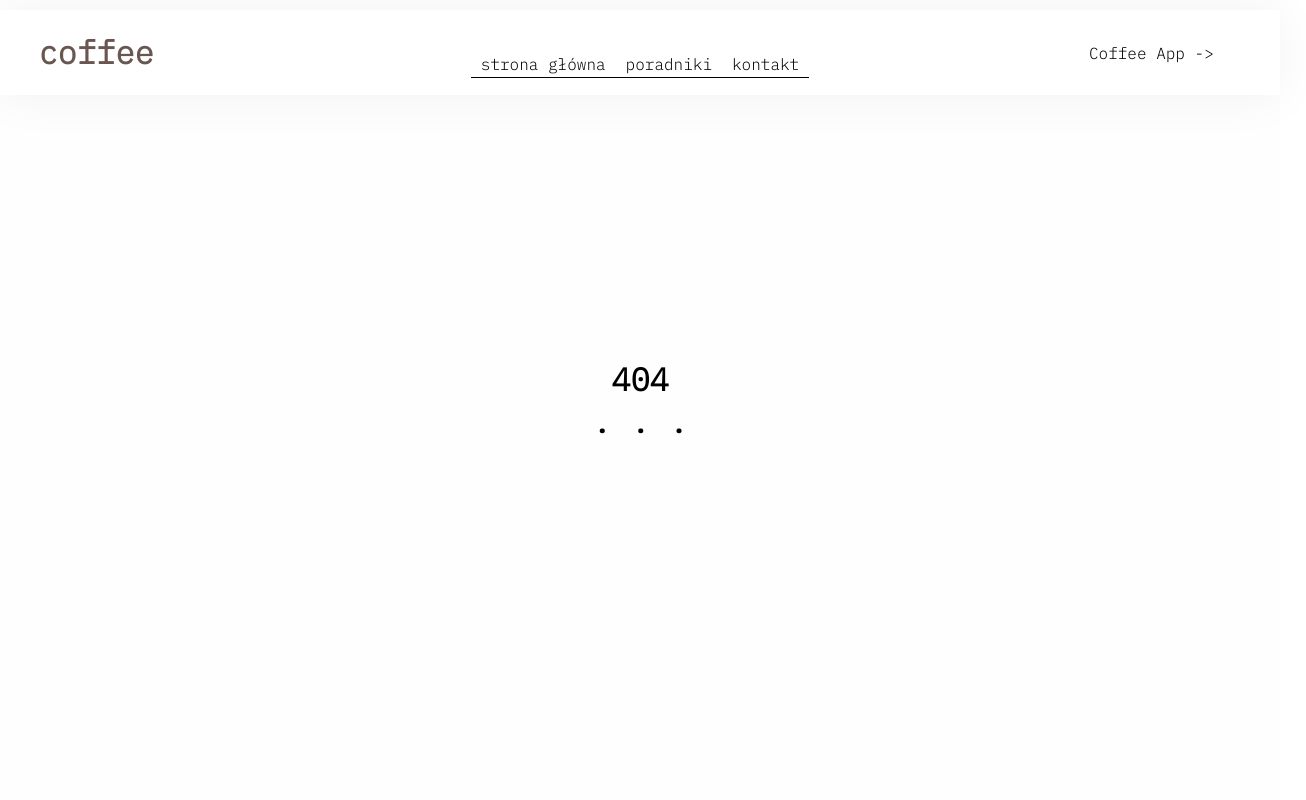
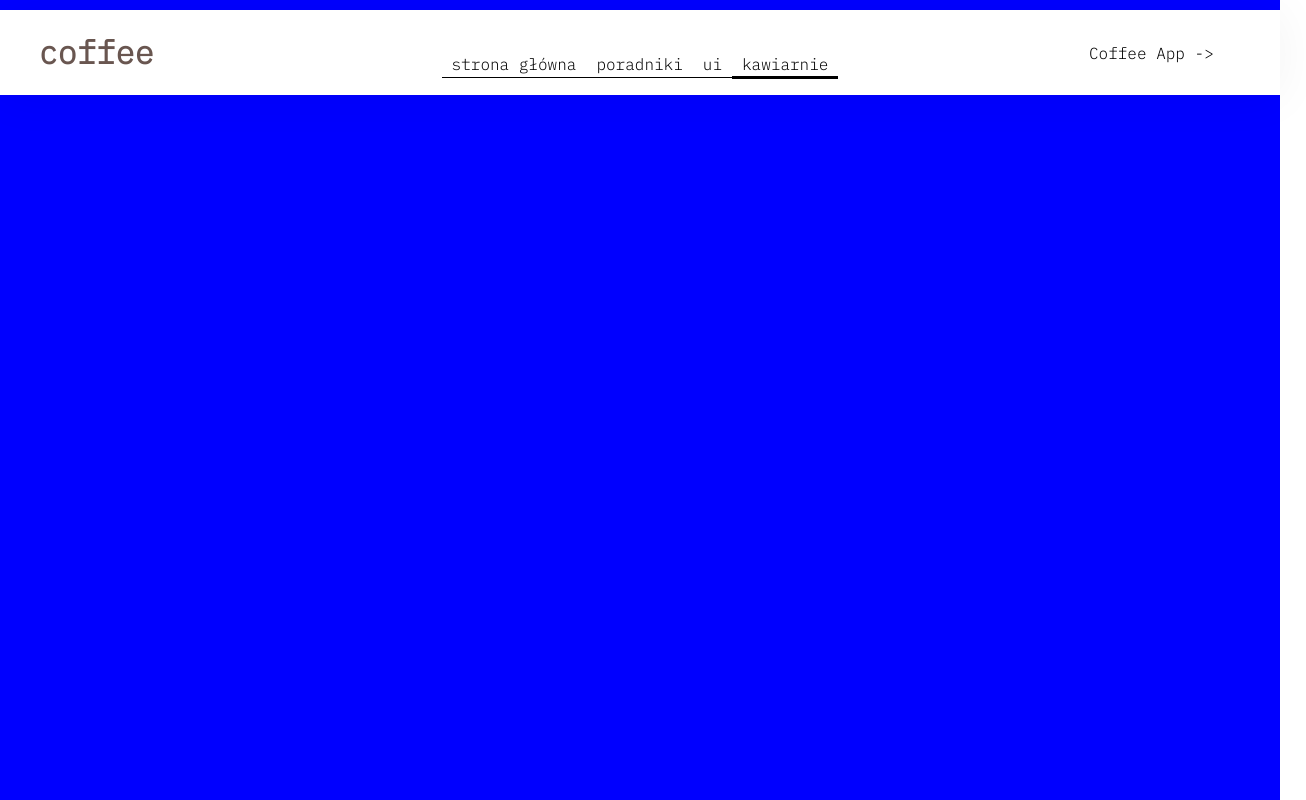
Before and after one commit to kaczmarekdaniel/coffeespots, a React (Create React App) app: page /coffeeshops in a window 1280 px wide. Before the commit this address had no page. Shown: the top 800 px of the page, 1306 px wide, since content can reach past the window. Built offline with nearby package versions, Linux system fonts and the light colour scheme.

Commit message:
landing page styling

```diff
--- a/src/App.js
+++ b/src/App.js
@@ -7,6 +7,8 @@ import LandingPage from "./pages/LandingPage/LandingPage";
 import Error404 from "./pages/Error404/Error404";
 import ComponentsShowOff from "./pages/ComponentsShowOff/ComponentsShowOff";
 import Footer from "./features/Footer/Footer";
+import Guides from "./pages/Guides/Guides";
+import Coffeeshops from "./pages/Coffeeshops/Coffeeshops";
 const ContentContainer = styled.div`
   height: 90vh;
   background-color: lightgray;
@@ -21,9 +23,10 @@ function App() {
         <Navigation />{" "}
         <Routes>
           <Route path="/" exact element={<LandingPage />} />
-          <Route path="/components" exact element={<ComponentsShowOff />} />
+          <Route path="components" exact element={<ComponentsShowOff />} />
 
-          <Route path="about" element={<p>about</p>} />
+          <Route path="guides" element={<Guides />} />
+          <Route path="coffeeshops" element={<Coffeeshops />} />
 
           <Route path="*" element={<Error404 />} />
         </Routes>
--- a/src/components/ArrowButton/ArrowButton.js
+++ b/src/components/ArrowButton/ArrowButton.js
@@ -9,6 +9,8 @@ justify-content: flex-end;
 align-items: center;
   width: auto;
   height: 50px;
+  cursor: pointer;
+
   background-color: transparent;
   border: 2px solid black;
   position: relative;
--- a/src/components/Article/Article.js
+++ b/src/components/Article/Article.js
@@ -10,7 +10,13 @@ const Wrapper = styled.div`
     font-size: 32px;
     font-weight: 500;
     cursor: pointer;
+    transition: all 0.2s cubic-bezier(0.61, 0.07, 0.23, 0.89);
   }
+
+  h1:hover {
+    letter-spacing: 0.5px;
+  }
+
   p {
     font-size: 14px;
     font-weight: 500;
--- a/src/components/NavButton/NavButton.js
+++ b/src/components/NavButton/NavButton.js
@@ -13,6 +13,7 @@ const Wrapper = styled(NavLink)`
   padding: 2px 10px 3px 10px;
   text-decoration: none;
   color: black;
+  white-space: nowrap;
   &.active {
     position: relative;
     z-index: 10;
--- a/src/features/Footer/Footer.js
+++ b/src/features/Footer/Footer.js
@@ -18,7 +18,7 @@ const Wrapper = styled.div`
     position: absolute;
     top: 0;
     left: 0;
-    width: 102vw;
+    width: 100%;
     height: 100%;
     content: "";
     background: #333436;
@@ -60,7 +60,7 @@ const Footer = (props) => {
         <Link to="/articles">Poradniki</Link>
         <Link to="/app">Szukaj kawiarni</Link>
       </Section>
-      <Section>2</Section>
+      <Section>Daniel Kaczmarek</Section>
     </Wrapper>
   );
 };
--- a/src/features/Navigation/Navigation.js
+++ b/src/features/Navigation/Navigation.js
@@ -43,8 +43,9 @@ const Navigation = (props) => {
       </Logo>
       <NavBar className="flexRow">
         <NavButton text={"strona główna"} target={"/"} />
-        <NavButton text={"poradniki"} target={"/tutorials"} />
-        <NavButton text={"kontakt"} target={"/contact"} />
+        <NavButton text={"poradniki"} target={"/guides"} />
+        <NavButton text={"ui"} target={"/components"} />
+        <NavButton text={"kawiarnie"} target={"/coffeeshops"} />
       </NavBar>
       <AppButton className="flexRow">Coffee App -&gt;</AppButton>
     </Wrapper>
--- /dev/null
+++ b/src/pages/Coffeeshops/Coffeeshops.js
@@ -0,0 +1,32 @@
+import React from "react";
+import PropTypes from "prop-types";
+import styled from "styled-components";
+
+import { coffeshops } from "../../services/mock-data/coffeeshops";
+
+const Wrapper = styled.div`
+  width: 100%;
+  height: auto;
+  min-height: 100vh;
+  padding-top: 10vh;
+  z-index: 1;
+  background-color: blue;
+
+  p {
+    color: black;
+  }
+`;
+
+const Coffeeshops = (props) => {
+  return (
+    <Wrapper className="flexColumn">
+      {coffeshops.forEach((element) => (
+        <p>{element.name}</p>
+      ))}
+    </Wrapper>
+  );
+};
+
+Coffeeshops.propTypes = {};
+
+export default Coffeeshops;
--- /dev/null
+++ b/src/pages/Guides/Guides.js
@@ -0,0 +1,31 @@
+import React from "react";
+import styled from "styled-components";
+import PropTypes from "prop-types";
+import Article from "../../components/Article/Article";
+
+const Wrapper = styled.div`
+  min-height: 100vh;
+  max-width: 1400px;
+  padding-top: 10vh;
+  height: auto;
+  z-index: 1;
+  flex-wrap: wrap;
+`;
+
+const Guides = (props) => {
+  return (
+    <Wrapper className="flexRow">
+      <Article />
+      <Article />
+      <Article />
+      <Article />
+      <Article />
+      <Article />
+      <Article />
+    </Wrapper>
+  );
+};
+
+Guides.propTypes = {};
+
+export default Guides;
--- a/src/pages/LandingPage/LandingPage.js
+++ b/src/pages/LandingPage/LandingPage.js
@@ -1,5 +1,6 @@
 import React from "react";
 import styled from "styled-components";
+import { Link } from "react-router-dom";
 import CityTag from "../../components/CityTag/CityTag";
 import Input from "../../components/Input/Input";
 import SlideFromSideButton from "../../components/SlideFromSideButton/SlideFromSideButton";
@@ -8,20 +9,26 @@ import Article from "../../components/Article/Article";
 
 const Wrapper = styled.div`
   width: 100%;
-  max-width: 1400px;
+  width: 1400px;
+  max-width: 100vw;
   height: auto;
   z-index: 5;
+  overflow: hidden;
 `;
 
 const LandingPageFirstSection = styled.div`
   height: auto;
   min-height: 70vh;
-  width: 100%;
+  max-width: 100vw;
   padding-top: 100px;
   display: flex;
   justify-content: flex-start;
   align-items: center;
   flex-direction: column;
+
+  @media screen and (min-width: 1000px) {
+    width: 100%;
+  }
 `;
 
 const WelcomeTextAndImage = styled.div`
@@ -62,7 +69,7 @@ const Image = styled.div`
 const AppQuickAccess = styled.div`
   min-height: 25vh;
   height: auto;
-  width: 95%;
+  width: 100%;
   flex-wrap: wrap;
   .container {
     height: auto%;
@@ -98,7 +105,6 @@ const LandingPageSecondSection = styled.div`
   min-height: 30vh;
   z-index: 10;
   color: white;
-  padding: 5%;
   .cities {
     margin: 25px 0 25px 0;
     max-width: 700px;
@@ -111,7 +117,7 @@ const LandingPageSecondSection = styled.div`
     overflow: hidden;
     top: 0;
     background: red;
-    width: calc(100vw - 20px);
+    width: 100%;
     height: 100%;
     background-color: #333436;
   }
@@ -206,7 +212,9 @@ const LandingPage = (props) => {
           <Article />
           <Article />
         </div>
-        <ArrowButton>Zobacz wszystkie </ArrowButton>
+        <Link to="/guides">
+          <ArrowButton>Zobacz wszystkie </ArrowButton>
+        </Link>
       </LandingPageThirdSection>
     </Wrapper>
   );
--- /dev/null
+++ b/src/services/mock-data/coffeeshops.js
@@ -0,0 +1,22 @@
+export const coffeshops = [
+  {
+    name: "tokawa",
+    city: "Szczecin",
+    street: "Dubois",
+    photo: {
+      alt: "tokawa Dubois",
+      url: "https://www.hotmag.pl/media/176kwiecień/palarnia%20kawy/2020-07-31%2007.15.22%201.jpg",
+    },
+    website: "https://tokawa.pl",
+  },
+  {
+    name: "Alternatywnie",
+    city: "Szczecin",
+    street: "Wojska Polskiego",
+    photo: {
+      alt: "alternatywnie Wojska Polskiego",
+      url: "https://wszczecinie.pl/thumb/places/0-0bd361e6549761c504728be6132c9194.jpg",
+    },
+    website: "https://altcoffee.pl",
+  },
+];
```
